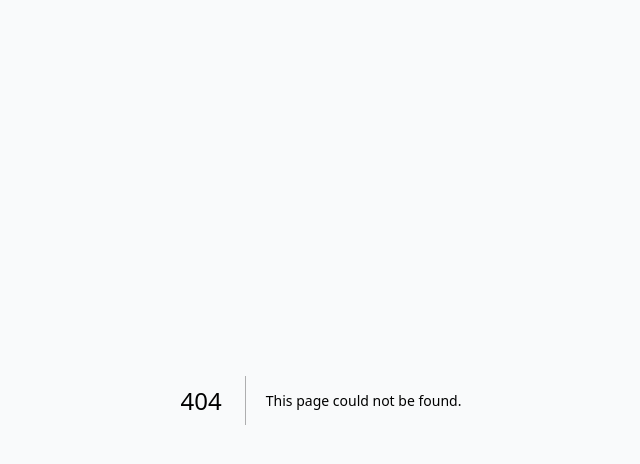
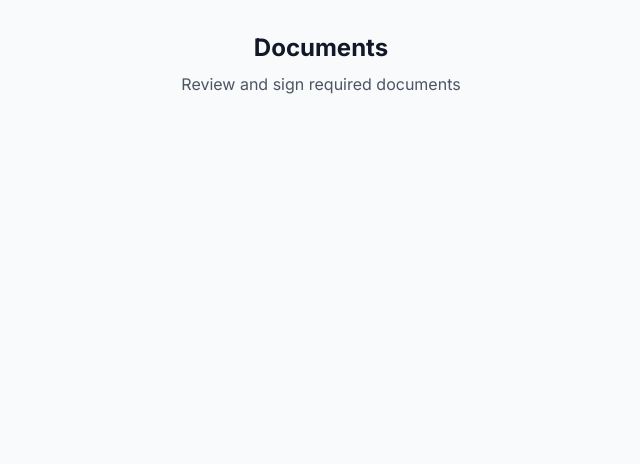
Before and after one commit to abhinav118/onboarding-portal-1755634900218, a Next.js app: page /documents in a window 1280 px wide. Before the commit this address had no page. Shown: the top 464 px of the page, without its empty margins (319-959 px from the left). Built offline with nearby package versions, Linux system fonts and the light colour scheme.

Commit message:
Add app/documents/page.tsx

```diff
--- /dev/null
+++ b/app/documents/page.tsx
@@ -0,0 +1,14 @@
+import { siteData, navigation } from '@/lib/data'
+
+export default function DocumentsPage() {
+  return (
+    <div className="min-h-screen">
+      <div className="container py-8">
+          <div className="text-center">
+            <h2 className="text-2xl font-bold">Documents</h2>
+            <p className="text-gray-600 mt-2">Review and sign required documents</p>
+          </div>
+        </div>
+    </div>
+  )
+}
```
